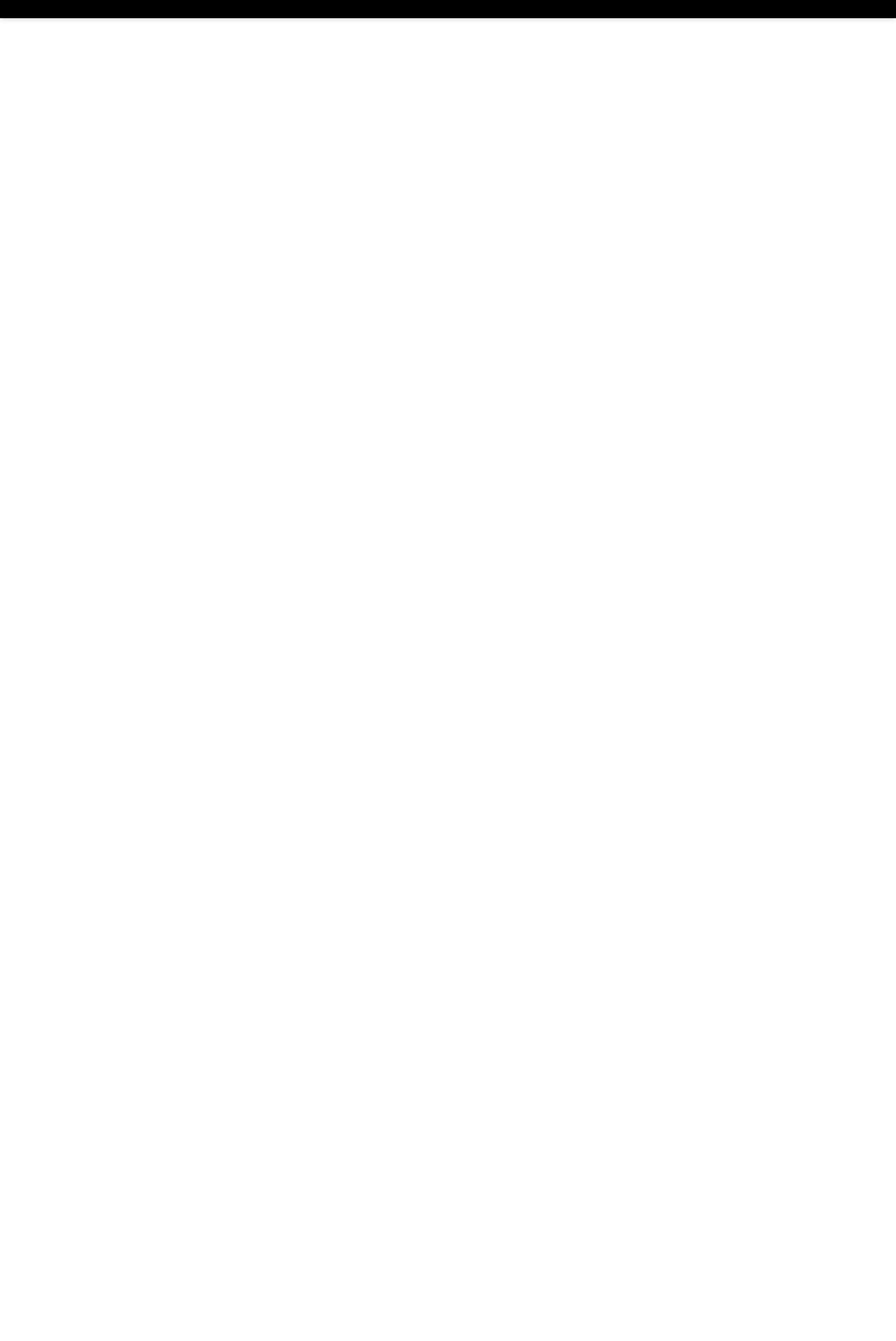
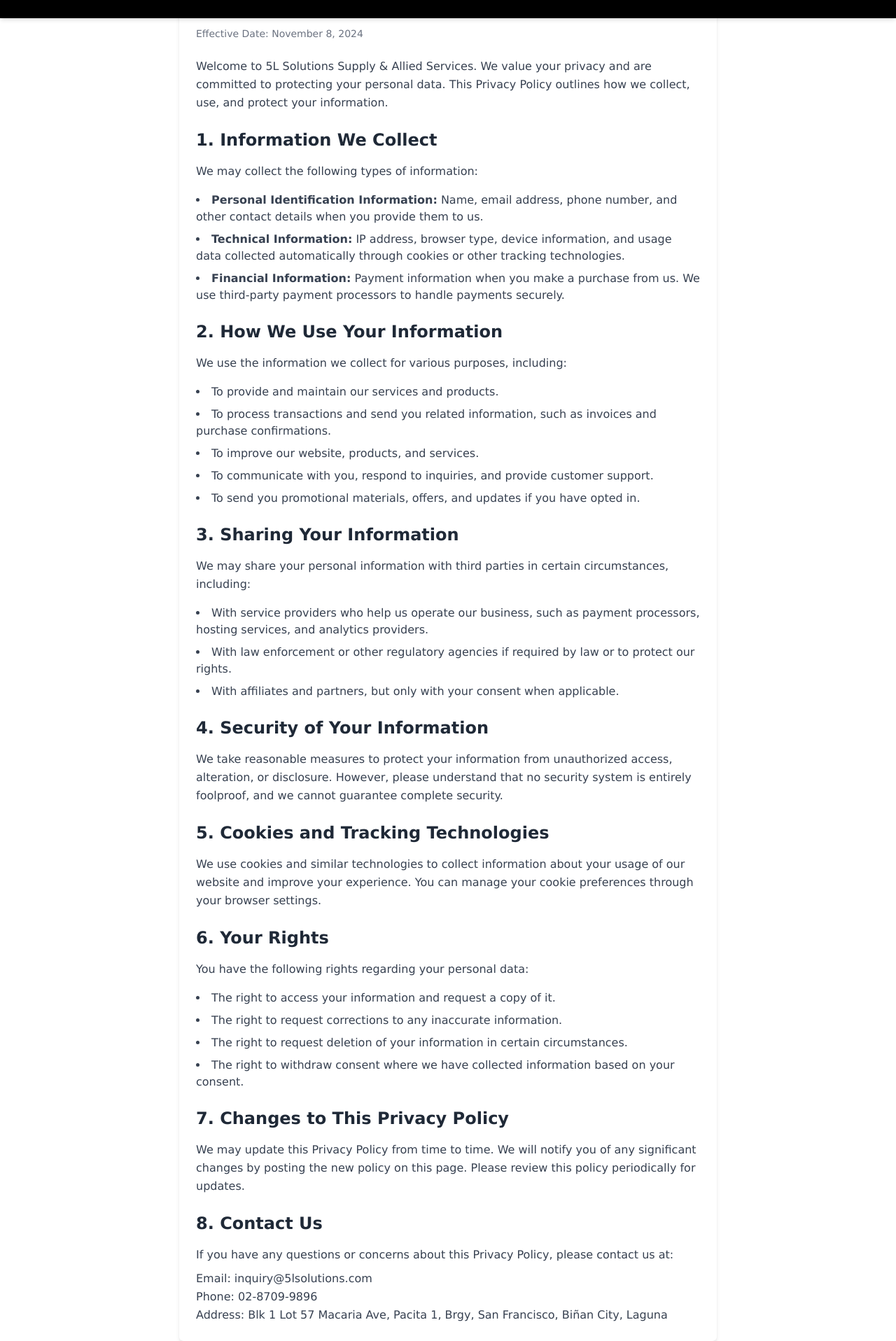
Before and after one commit to SilentCode1003/CMSC, a React (Vite) app: page /privacypolicy in a window 1280 px wide. Shown: the part 70-1986 px from the top of the page at 70% size. Before the commit the page ends 800 px from the top, so only its background shows below. Built offline with nearby package versions, Linux system fonts and the light colour scheme.

Commit message:
Added Privacy Policy

```diff
--- a/src/App.jsx
+++ b/src/App.jsx
@@ -9,6 +9,7 @@
 import NewsPage from "./components/NewsPage/News";
 import ContactPage from "./components/ContactPage/Contacts";
 import ScrollToTop from "./RefreshStart/ScrollToTop";
+import PrivacyPolicy from "./components/PrivacyPolicyPage/privacypolicy";
 
 const App = () => {
   return (
@@ -23,6 +24,7 @@
         <Route path="/products" element={<ProductPage />} />
         <Route path="/news" element={<NewsPage />} />
         <Route path="/contacts" element={<ContactPage />} />
+        <Route path="/privacypolicy" element={<PrivacyPolicy />} />
       </Routes>
     </div>
   );
--- /dev/null
+++ b/src/components/PrivacyPolicyPage/privacypolicy.jsx
@@ -0,0 +1,148 @@
+import React from "react";
+
+const PrivacyPolicy = () => (
+  <div className="privacy-policy max-w-3xl mx-auto p-6 bg-white shadow-md rounded-md mt-8">
+    <h1 className="text-3xl font-bold text-gray-800 mb-4">Privacy Policy</h1>
+    <p className="text-sm text-gray-500 mb-6">
+      Effective Date: November 8, 2024
+    </p>
+
+    <p className="text-gray-700 leading-relaxed mb-6">
+      Welcome to 5L Solutions Supply & Allied Services. We value your privacy
+      and are committed to protecting your personal data. This Privacy Policy
+      outlines how we collect, use, and protect your information.
+    </p>
+
+    <h2 className="text-2xl font-semibold text-gray-800 mb-4">
+      1. Information We Collect
+    </h2>
+    <p className="text-gray-700 leading-relaxed mb-4">
+      We may collect the following types of information:
+    </p>
+    <ul className="list-disc list-inside text-gray-700 space-y-2 mb-6">
+      <li>
+        <strong>Personal Identification Information:</strong> Name, email
+        address, phone number, and other contact details when you provide them
+        to us.
+      </li>
+      <li>
+        <strong>Technical Information:</strong> IP address, browser type, device
+        information, and usage data collected automatically through cookies or
+        other tracking technologies.
+      </li>
+      <li>
+        <strong>Financial Information:</strong> Payment information when you
+        make a purchase from us. We use third-party payment processors to handle
+        payments securely.
+      </li>
+    </ul>
+
+    <h2 className="text-2xl font-semibold text-gray-800 mb-4">
+      2. How We Use Your Information
+    </h2>
+    <p className="text-gray-700 leading-relaxed mb-4">
+      We use the information we collect for various purposes, including:
+    </p>
+    <ul className="list-disc list-inside text-gray-700 space-y-2 mb-6">
+      <li>To provide and maintain our services and products.</li>
+      <li>
+        To process transactions and send you related information, such as
+        invoices and purchase confirmations.
+      </li>
+      <li>To improve our website, products, and services.</li>
+      <li>
+        To communicate with you, respond to inquiries, and provide customer
+        support.
+      </li>
+      <li>
+        To send you promotional materials, offers, and updates if you have opted
+        in.
+      </li>
+    </ul>
+
+    <h2 className="text-2xl font-semibold text-gray-800 mb-4">
+      3. Sharing Your Information
+    </h2>
+    <p className="text-gray-700 leading-relaxed mb-4">
+      We may share your personal information with third parties in certain
+      circumstances, including:
+    </p>
+    <ul className="list-disc list-inside text-gray-700 space-y-2 mb-6">
+      <li>
+        With service providers who help us operate our business, such as payment
+        processors, hosting services, and analytics providers.
+      </li>
+      <li>
+        With law enforcement or other regulatory agencies if required by law or
+        to protect our rights.
+      </li>
+      <li>
+        With affiliates and partners, but only with your consent when
+        applicable.
+      </li>
+    </ul>
+
+    <h2 className="text-2xl font-semibold text-gray-800 mb-4">
+      4. Security of Your Information
+    </h2>
+    <p className="text-gray-700 leading-relaxed mb-6">
+      We take reasonable measures to protect your information from unauthorized
+      access, alteration, or disclosure. However, please understand that no
+      security system is entirely foolproof, and we cannot guarantee complete
+      security.
+    </p>
+
+    <h2 className="text-2xl font-semibold text-gray-800 mb-4">
+      5. Cookies and Tracking Technologies
+    </h2>
+    <p className="text-gray-700 leading-relaxed mb-6">
+      We use cookies and similar technologies to collect information about your
+      usage of our website and improve your experience. You can manage your
+      cookie preferences through your browser settings.
+    </p>
+
+    <h2 className="text-2xl font-semibold text-gray-800 mb-4">
+      6. Your Rights
+    </h2>
+    <p className="text-gray-700 leading-relaxed mb-4">
+      You have the following rights regarding your personal data:
+    </p>
+    <ul className="list-disc list-inside text-gray-700 space-y-2 mb-6">
+      <li>The right to access your information and request a copy of it.</li>
+      <li>The right to request corrections to any inaccurate information.</li>
+      <li>
+        The right to request deletion of your information in certain
+        circumstances.
+      </li>
+      <li>
+        The right to withdraw consent where we have collected information based
+        on your consent.
+      </li>
+    </ul>
+
+    <h2 className="text-2xl font-semibold text-gray-800 mb-4">
+      7. Changes to This Privacy Policy
+    </h2>
+    <p className="text-gray-700 leading-relaxed mb-6">
+      We may update this Privacy Policy from time to time. We will notify you of
+      any significant changes by posting the new policy on this page. Please
+      review this policy periodically for updates.
+    </p>
+
+    <h2 className="text-2xl font-semibold text-gray-800 mb-4">8. Contact Us</h2>
+    <p className="text-gray-700 leading-relaxed mb-2">
+      If you have any questions or concerns about this Privacy Policy, please
+      contact us at:
+    </p>
+    <p className="text-gray-700 leading-relaxed">
+      Email: inquiry@5lsolutions.com
+      <br />
+      Phone: 02-8709-9896
+      <br />
+      Address: Blk 1 Lot 57 Macaria Ave, Pacita 1, Brgy, San Francisco, Biñan
+      City, Laguna
+    </p>
+  </div>
+);
+
+export default PrivacyPolicy;
```
